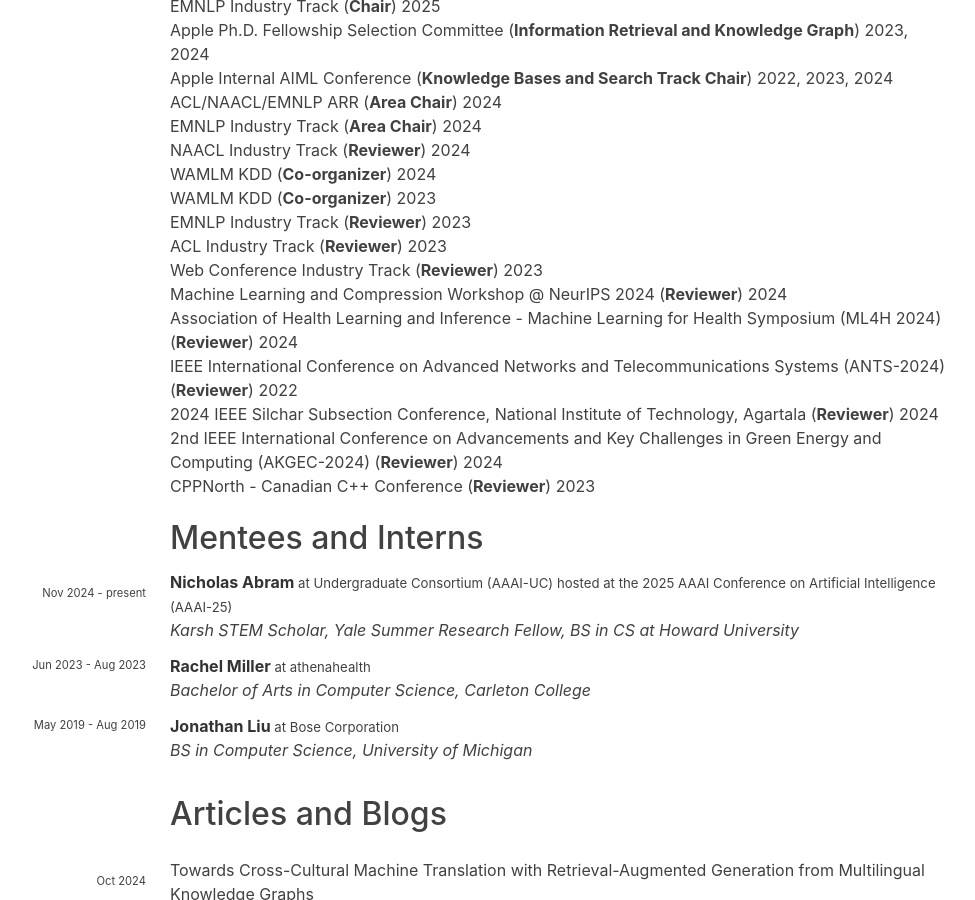
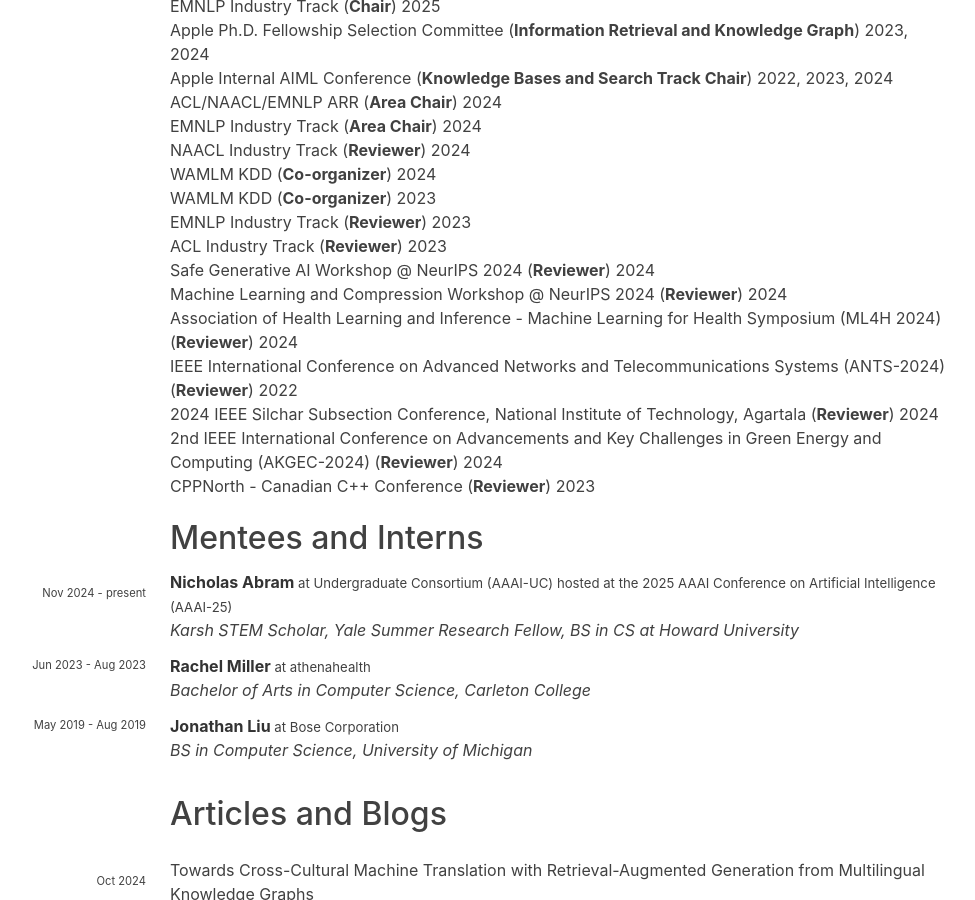
Before and after one commit to hariharanragothaman/hariharanragothaman.github.io, a Jekyll site: the page built from cv.md, in a window 1280 px wide and 900 px high, scrolled down 3144 px. Shown: the whole window, without its empty margins (162-1137 px from the left). Built offline with Jekyll 4.4.1, drawn with Linux system fonts in a browser that asks for light colours; nearby versions of some CDN libraries; some web fonts are replaced.

Commit message:
Polishes and Updates

```diff
--- a/_data/reviewer.yaml
+++ b/_data/reviewer.yaml
@@ -60,11 +60,11 @@
     - year: 2023
       url: https://2023.aclweb.org/calls/industry_track/
 
-- venue: Web Conference Industry Track
+- venue: Safe Generative AI Workshop @ NeurIPS 2024
   venue-shorthand: Reviewer
   years:
-    - year: 2023
-      url: https://www2023.thewebconf.org/calls/industry/
+    - year: 2024
+      url: https://safegenaiworkshop.github.io/
 
 - venue: Machine Learning and Compression Workshop @ NeurIPS 2024
   venue-shorthand: Reviewer
```
